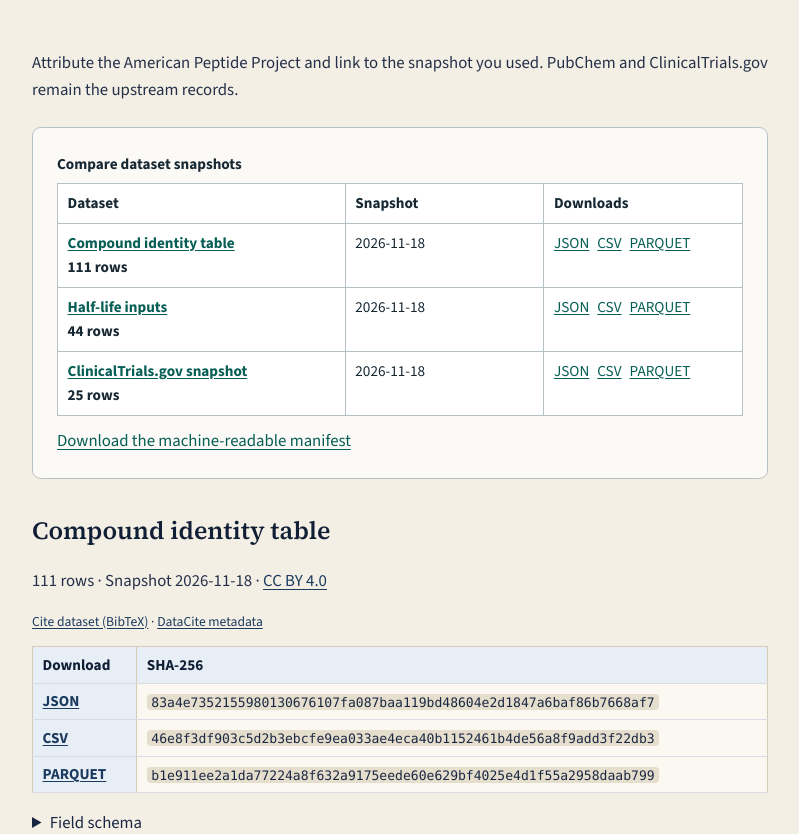
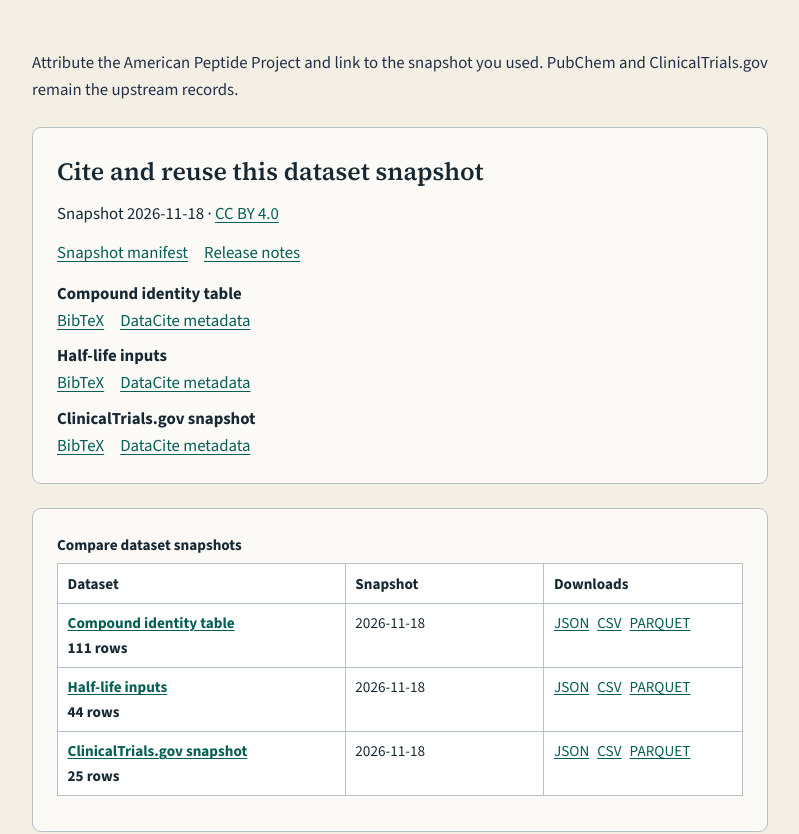
Before and after one commit to utilityincoming/american-peptide-org, a Next.js app: page /data in a window 1280 px wide. Shown: the part 620-1454 px from the top of the page, without its empty margins (16-815 px from the left). Built offline with nearby package versions, Linux system fonts and the light colour scheme.

Commit message:
Surface versioned citation and reuse links

```diff
--- a/app/changelog/page.tsx
+++ b/app/changelog/page.tsx
@@ -125,7 +125,7 @@ export default function ChangelogPage() {
           <Link href="/methods/blend">blends</Link>, and{" "}
           <Link href="/methods/pharmacokinetics">pharmacokinetics</Link>, matching the reference modules.
         </li>
-        <li>
+        <li id="dataset-2026-11-18">
           Released dataset snapshot 2026-11-18: compound identity (111 rows), half-life inputs (44 rows), trials
           index (25 studies), and structured references. License CC BY 4.0.
         </li>
--- a/app/data/page.tsx
+++ b/app/data/page.tsx
@@ -1,3 +1,4 @@
+import { ReleasePanel } from "@/components/ReleasePanel";
 import visualStyles from "@/components/PublicationVisuals.module.css";
 import { SectionHero } from "@/components/AssetPicture";
 import type { Metadata } from "next";
@@ -47,6 +48,30 @@ export default function DataPage() {
     <h1>Dataset exports</h1>
       <SectionHero name="data" />
     <p>Attribute the American Peptide Project and link to the snapshot you used. PubChem and ClinicalTrials.gov remain the upstream records.</p>
+    <ReleasePanel
+      title="Cite and reuse this dataset snapshot"
+      version={<>Snapshot <time dateTime={DATASET_SNAPSHOT}>{DATASET_SNAPSHOT}</time></>}
+      license={datasets[0].license}
+    >
+      <ul className={visualStyles.releaseLinks}>
+        <li><a href={`/data/${DATASET_SNAPSHOT}/manifest.json`} download>Snapshot manifest</a></li>
+        <li><Link href={`/changelog#dataset-${DATASET_SNAPSHOT}`}>Release notes</Link></li>
+      </ul>
+      <dl className={visualStyles.releaseCitations}>
+        {datasets.map(({ id, title }) => {
+          const record = citation(`/data#${id}`)!;
+          return (
+            <div key={id}>
+              <dt>{title}</dt>
+              <dd className={visualStyles.releaseLinks}>
+                <a href={citationFile(record.key, "bib")} download aria-label={`BibTeX for ${title}`}>BibTeX</a>
+                <a href={citationFile(record.key, "json")} aria-label={`DataCite metadata for ${title}`}>DataCite metadata</a>
+              </dd>
+            </div>
+          );
+        })}
+      </dl>
+    </ReleasePanel>
     <section className={visualStyles.panel} aria-label="Snapshot comparison">
       <table className={visualStyles.snapshotTable}>
         <caption>Compare dataset snapshots</caption>
@@ -73,14 +98,11 @@ export default function DataPage() {
           ))}
         </tbody>
       </table>
-      <a href={`/data/${DATASET_SNAPSHOT}/manifest.json`}>Download the machine-readable manifest</a>
     </section>
     {datasets.map((dataset) => <section key={dataset.id} id={dataset.id}>
       <h2>{dataset.title}</h2>
       <p>{dataset.rowCount} rows · Snapshot <time dateTime={dataset.snapshot}>{dataset.snapshot}</time> · <a href={dataset.license}>CC BY 4.0</a></p>
       {dataset.id === "trials-index" && <p>Five results per query at retrieval. Re-query <a href="https://clinicaltrials.gov/">ClinicalTrials.gov</a> for current status.</p>}
-      <p className="meta"><a href={citationFile(citation(`/data#${dataset.id}`)!.key, "bib")} download>Cite dataset (BibTeX)</a>
-        {" · "}<a href={citationFile(citation(`/data#${dataset.id}`)!.key, "json")}>DataCite metadata</a></p>
       <div className="table-scroll"><table className="file-table">
         <thead><tr><th scope="col">Download</th><th scope="col">SHA-256</th></tr></thead>
         <tbody>{Object.entries(dataset.files).map(([format, file]) =>
--- a/components/PublicationVisuals.module.css
+++ b/components/PublicationVisuals.module.css
@@ -76,3 +76,21 @@
     --visual-amber: #f2ca8b;
   }
 }
+
+.releaseLinks {
+  display: flex;
+  flex-wrap: wrap;
+  gap: 0.35rem 1rem;
+  margin: 0;
+  padding: 0;
+  list-style: none;
+}
+
+.releaseCitations {
+  display: grid;
+  gap: 0.55rem;
+  margin: 0.85rem 0 0;
+}
+
+.releaseCitations dt { font-weight: 650; }
+.releaseCitations dd { margin: 0; }
--- /dev/null
+++ b/components/ReleasePanel.tsx
@@ -0,0 +1,17 @@
+import type { ReactNode } from "react";
+import styles from "./PublicationVisuals.module.css";
+
+export function ReleasePanel({ title, version, license, children }: {
+  title: string;
+  version: ReactNode;
+  license: string;
+  children: ReactNode;
+}) {
+  return (
+    <section aria-labelledby="release-heading" className={styles.panel}>
+      <h2 id="release-heading">{title}</h2>
+      <p>{version} · <a href={license}>CC BY 4.0</a></p>
+      {children}
+    </section>
+  );
+}
```
Also changed, not shown: app/standards/evidence-tier/page.tsx (+21 -5 lines).
